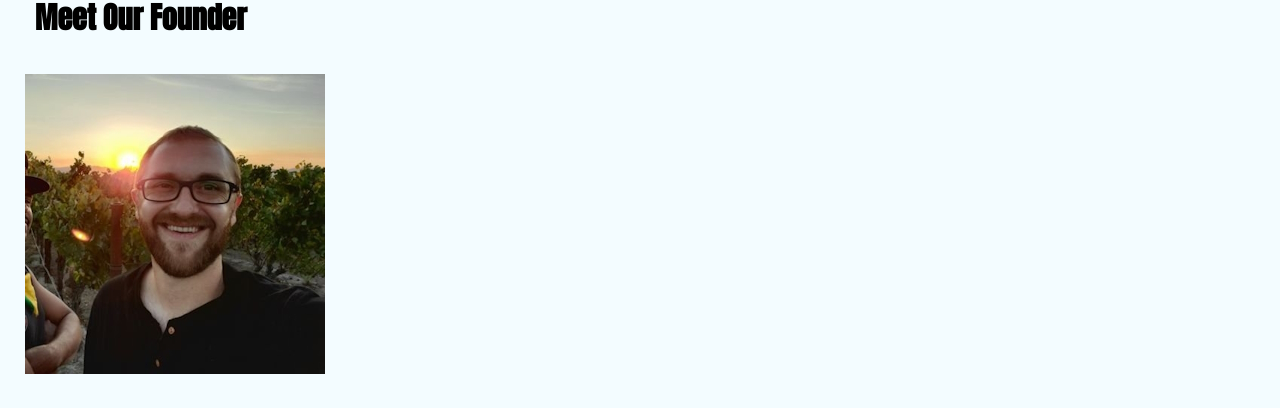
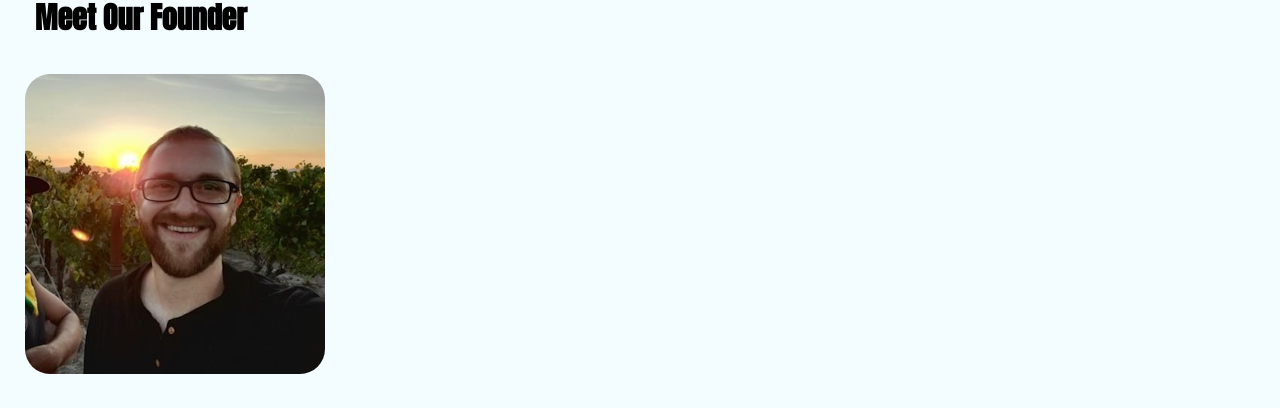
Before and after one commit to ericrothmuller/sky-marketing, a React (Create React App) app: page /about in a window 1280 px wide. Shown: the part 298-706 px from the top of the page. Built offline with nearby package versions, Linux system fonts and the light colour scheme.

Commit message:
Added roundedCorners class to the image of myself on the about page and gave it a border-radius of 25px in order to get rounded borders on the image

```diff
--- a/src/App.css
+++ b/src/App.css
@@ -43,3 +43,7 @@ h2 {
 p {
   font-size: 25px;
 }
+
+.roundedCorners {
+  border-radius: 25px;
+}
--- a/src/pages/about.js
+++ b/src/pages/about.js
@@ -7,7 +7,7 @@ return (
 		<h1 className="pageTitle">About Us</h1>
 		<p className="pageParagraph">We are a web design and online marketing company out of Northern California.</p>
 		<h2 className="pageTitle">Meet Our Founder</h2>
-		<img src={eric} alt="Eric Rothmuller" />
+		<img src={eric} alt="Eric Rothmuller" className="roundedCorners" />
 		<p className="pageParagraph">Hello. My name is Eric Rothmuller and I have been doing web design and online marketing since 2010. I went to the Santa Rosa JC for Marketing and U.C. Berkeley for Full-Stack Programming.</p>
 		<p>My web design and coding expertise is in HTML, CSS, JavaScript, React, WordPress, UI/UX Design, Responsive Web Design, Web Hosting, Node.js, Express.js, SQL, MongoDB, and more.</p>
 		<p>My marketing expertise is primarily in online marketing techniques such as Search Engine Optimization, Social Media Marketing, Digital Ads, eCommerce Management, Graphic Design, E-Mail Marketing, and more.</p>
```
